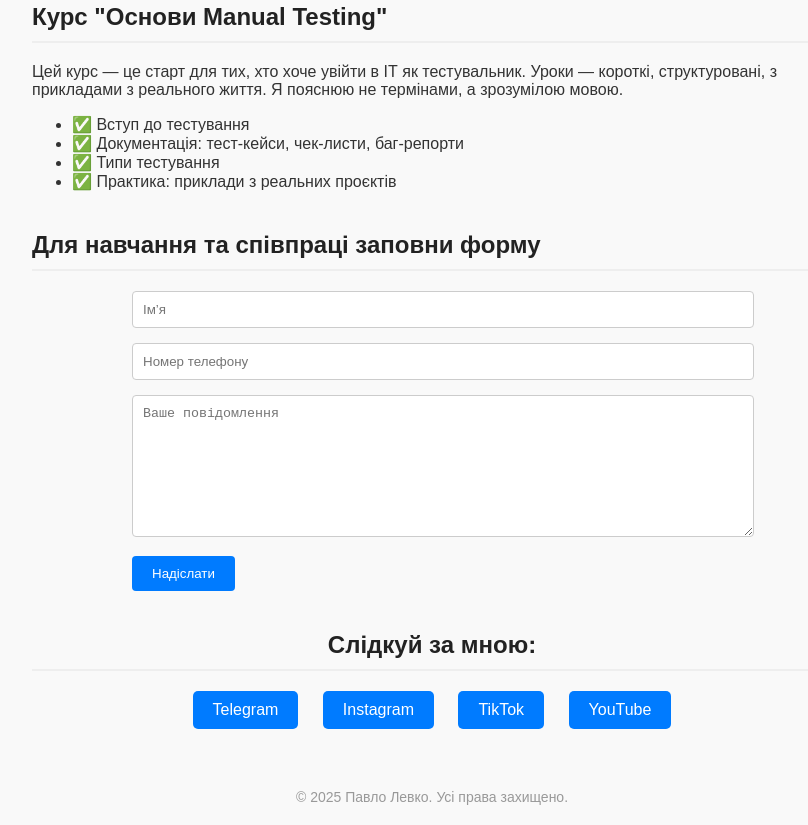
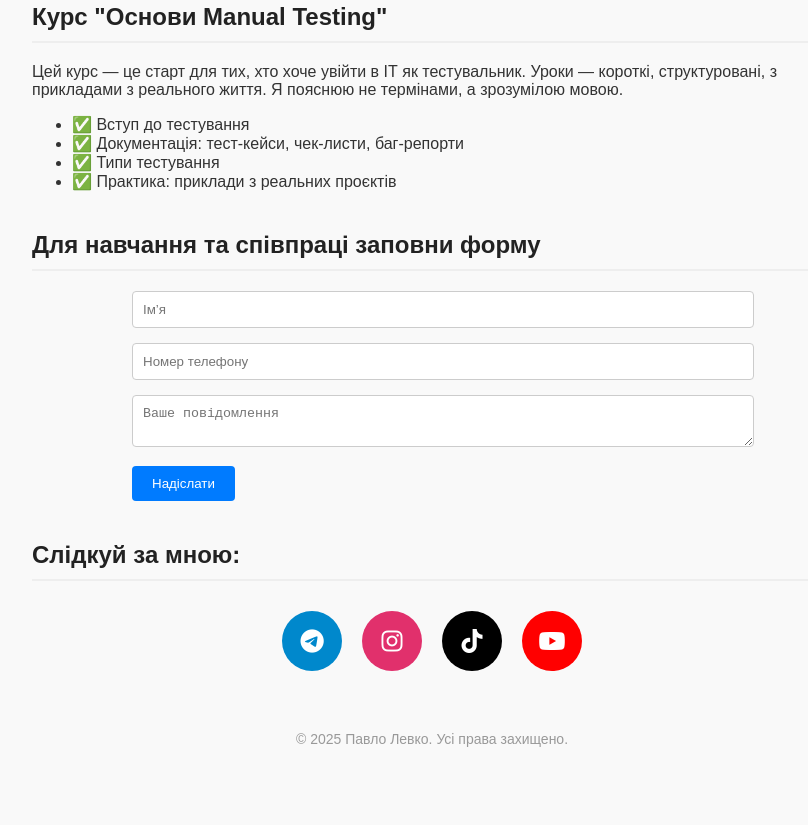
Before and after one commit to PavloLevko/massage, a plain HTML site: page index.html in a window 1280 px wide. Shown: the part 528-1353 px from the top of the page, without its empty margins (208-1016 px from the left). After the commit the page ends 1295 px from the top, so only its background shows below. Drawn offline with Linux system fonts and the light colour scheme.

Commit message:
Update index.html
new

```diff
--- a/index.html
+++ b/index.html
@@ -4,6 +4,7 @@
   <meta charset="UTF-8">
   <meta name="viewport" content="width=device-width, initial-scale=1">
   <title>Pavlo Levko – QA Engineer</title>
+  <link rel="stylesheet" href="https://cdnjs.cloudflare.com/ajax/libs/font-awesome/6.5.0/css/all.min.css">
   <style>
     body {
       font-family: 'Arial', sans-serif;
@@ -25,7 +26,7 @@
       content: "";
       position: absolute;
       top: 0; left: 0; right: 0; bottom: 0;
-      background: rgba(0, 0, 0, 0.6); /* затемнення */
+      background: rgba(0, 0, 0, 0.6);
       z-index: 1;
     }
 
@@ -58,24 +59,53 @@
       padding-bottom: 10px;
     }
 
-    .socials {
-      text-align: center;
-      margin-top: 40px;
+    form input, form textarea {
+      width: 100%;
+      padding: 10px;
+      margin-bottom: 15px;
+      border: 1px solid #ccc;
+      border-radius: 4px;
     }
 
-    .socials a {
-      margin: 0 10px;
-      text-decoration: none;
-      color: #fff;
-      background: #007bff;
+    form button {
+      background-color: #007bff;
+      color: white;
       padding: 10px 20px;
-      border-radius: 5px;
-      display: inline-block;
+      border: none;
+      border-radius: 4px;
+      cursor: pointer;
     }
 
-    .socials a:hover {
-      background: #0056b3;
+    .circle-links {
+      display: flex;
+      justify-content: center;
+      gap: 20px;
+      margin-top: 30px;
+      flex-wrap: wrap;
     }
+
+    .circle {
+      width: 60px;
+      height: 60px;
+      border-radius: 50%;
+      display: flex;
+      align-items: center;
+      justify-content: center;
+      text-decoration: none;
+      color: white;
+      font-size: 24px;
+      transition: transform 0.3s ease;
+    }
+
+    .circle:hover {
+      transform: scale(1.1);
+      opacity: 0.9;
+    }
+
+    .telegram { background-color: #0088cc; }
+    .instagram { background-color: #e1306c; }
+    .tiktok { background-color: #000000; }
+    .youtube { background-color: #ff0000; }
 
     footer {
       text-align: center;
@@ -112,36 +142,22 @@
 <section>
   <h2>Для навчання та співпраці заповни форму</h2>
   <form action="https://formsubmit.co/levkopavlo@gmail.com" method="POST" style="max-width:600px;margin:auto;">
-
-    <!-- Ім'я -->
-    <input type="text" name="name" placeholder="Ім’я" required
-      style="width:100%;padding:10px;margin-bottom:15px;border:1px solid #ccc;border-radius:4px;">
-
-    <!-- Номер телефону -->
-    <input type="tel" name="phone" placeholder="Номер телефону" required
-      style="width:100%;padding:10px;margin-bottom:15px;border:1px solid #ccc;border-radius:4px;">
-
-    <!-- Повідомлення -->
-    <textarea name="message" placeholder="Ваше повідомлення" required
-      style="width:100%;padding:10px;height:120px;margin-bottom:15px;border:1px solid #ccc;border-radius:4px;"></textarea>
-
-    <!-- Кнопка -->
-    <button type="submit"
-      style="background-color:#007bff;color:white;padding:10px 20px;border:none;border-radius:4px;cursor:pointer;">
-      Надіслати
-    </button>
+    <input type="text" name="name" placeholder="Ім’я" required>
+    <input type="tel" name="phone" placeholder="Номер телефону" required>
+    <textarea name="message" placeholder="Ваше повідомлення" required></textarea>
+    <button type="submit">Надіслати</button>
   </form>
 </section>
 
 <section class="socials">
   <h2>Слідкуй за мною:</h2>
-  <a href="https://t.me/qa_hub_ua" target="_blank">Telegram</a>
-  <a href="https://www.instagram.com/levko.pavlo?igsh=MXI3M3l0Z3EwMHBhMQ==" target="_blank">Instagram</a>
-  <a href="https://www.tiktok.com/@qa_testing_ua?_t=ZM-8xRT3nGfcN3&_r=1" target="_blank">TikTok</a>
-  <a href="https://youtube.com/@qa_hub_ua?si=TIhF8L0NxqEI_JwM" target="_blank">YouTube</a>
+  <div class="circle-links">
+    <a href="https://t.me/qa_hub_ua" target="_blank" class="circle telegram"><i class="fab fa-telegram-plane"></i></a>
+    <a href="https://www.instagram.com/levko.pavlo?igsh=MXI3M3l0Z3EwMHBhMQ==" target="_blank" class="circle instagram"><i class="fab fa-instagram"></i></a>
+    <a href="https://www.tiktok.com/@qa_testing_ua?_t=ZM-8xRT3nGfcN3&_r=1" target="_blank" class="circle tiktok"><i class="fab fa-tiktok"></i></a>
+    <a href="https://youtube.com/@qa_hub_ua?si=TIhF8L0NxqEI_JwM" target="_blank" class="circle youtube"><i class="fab fa-youtube"></i></a>
+  </div>
 </section>
-
-
 
 <footer>
   &copy; 2025 Павло Левко. Усі права захищено.
```
